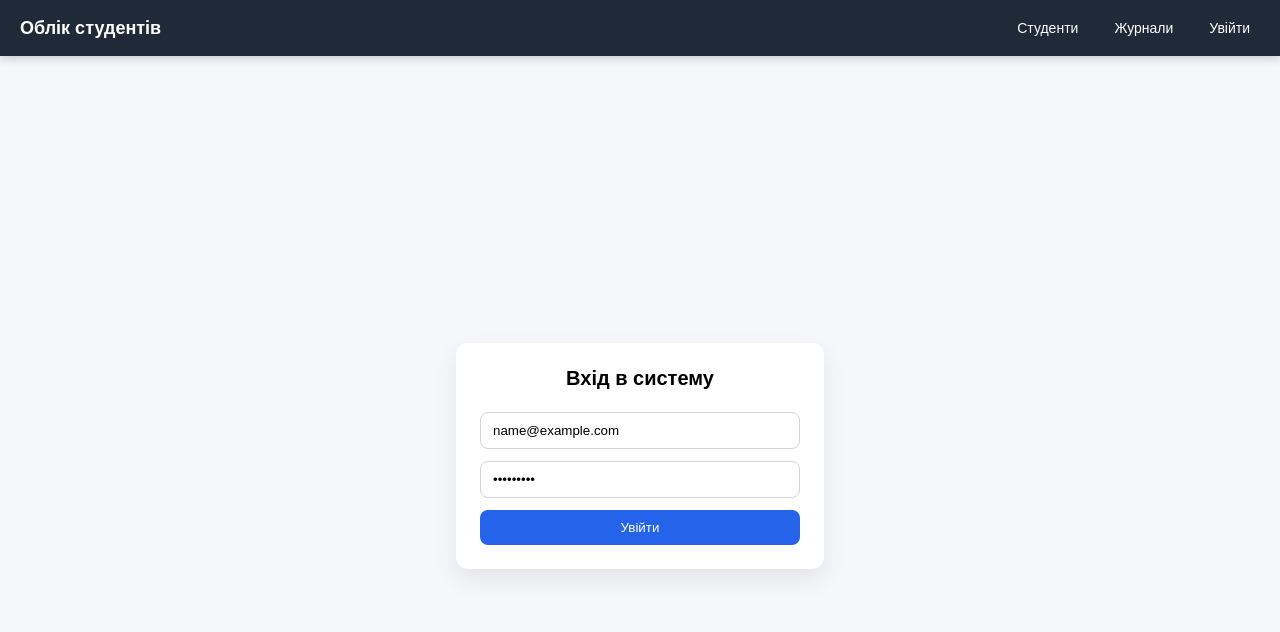
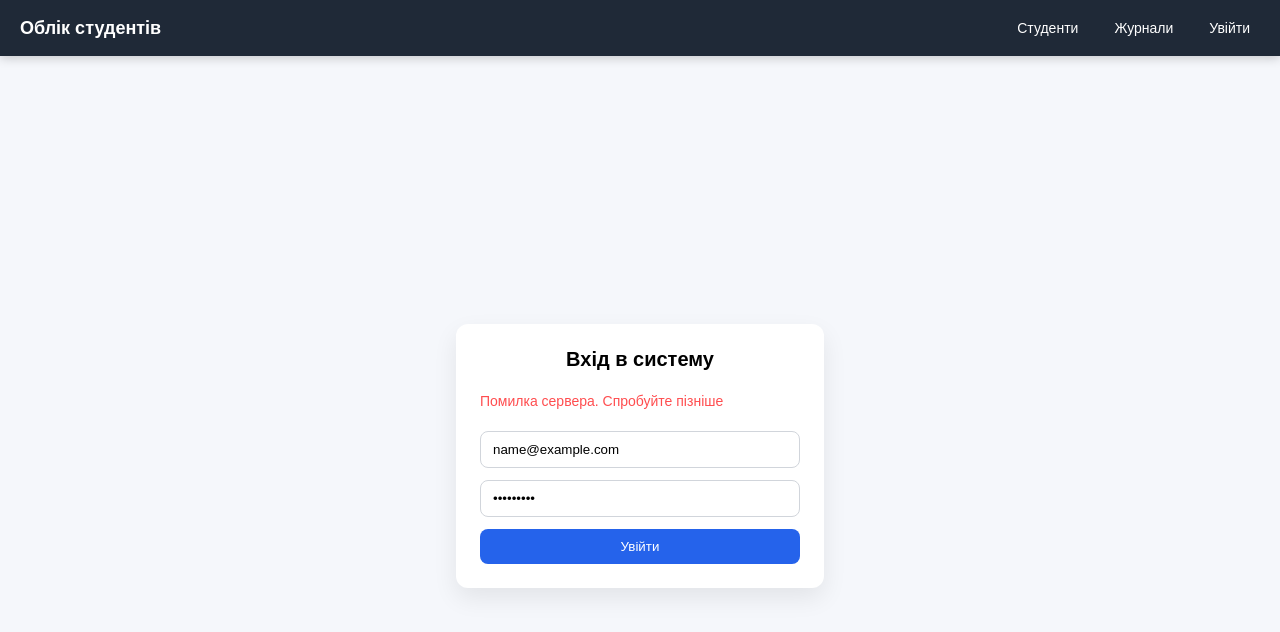
Before and after one commit to Stassi4ok/frontend, a React app: page / in a window 1280 px wide. Both pictures are taken after typing "name@example.com", "Sample123" into the empty fields and a click on the button "Увійти". Shown: the top 632 px of the page. Built offline with nearby package versions, Linux system fonts and the light colour scheme; no server answers; the HTML template or start-up script is replaced by a standard one.

Commit message:
fix: add error handling and display for login form

```diff
--- a/src/index.css
+++ b/src/index.css
@@ -104,7 +104,11 @@ body {
 .input:focus {
   border-color: #2563eb;
 }
-
+.auth-error {
+  color: #ff4d4f;
+  margin-bottom: 10px;
+  font-size: 14px;
+}
 /* BUTTON */
 .btn {
   margin-top: 10px;
--- a/src/pages/Login.jsx
+++ b/src/pages/Login.jsx
@@ -8,17 +8,34 @@ export default function Login() {
 
   const [email, setEmail] = useState("");
   const [password, setPassword] = useState("");
+  const [error, setError] = useState("");
 
   const handle = async (e) => {
     e.preventDefault();
-    await login(email, password);
-    nav("/students");
+    setError("");
+
+    try {
+      await login(email, password);
+      nav("/students");
+    } catch (err) {
+      // універсальна обробка помилок
+      if (err.response?.status === 401) {
+        setError("Невірний email або пароль");
+      } else if (err.response?.status === 404) {
+        setError("Користувача не знайдено");
+      } else {
+        setError("Помилка сервера. Спробуйте пізніше");
+      }
+    }
   };
 
   return (
     <div className="auth-page">
       <form className="auth-card" onSubmit={handle}>
         <h2 className="auth-title">Вхід в систему</h2>
+
+        {/* ПОМИЛКА */}
+        {error && <div className="auth-error">{error}</div>}
 
         <input
           className="auth-input"
```
